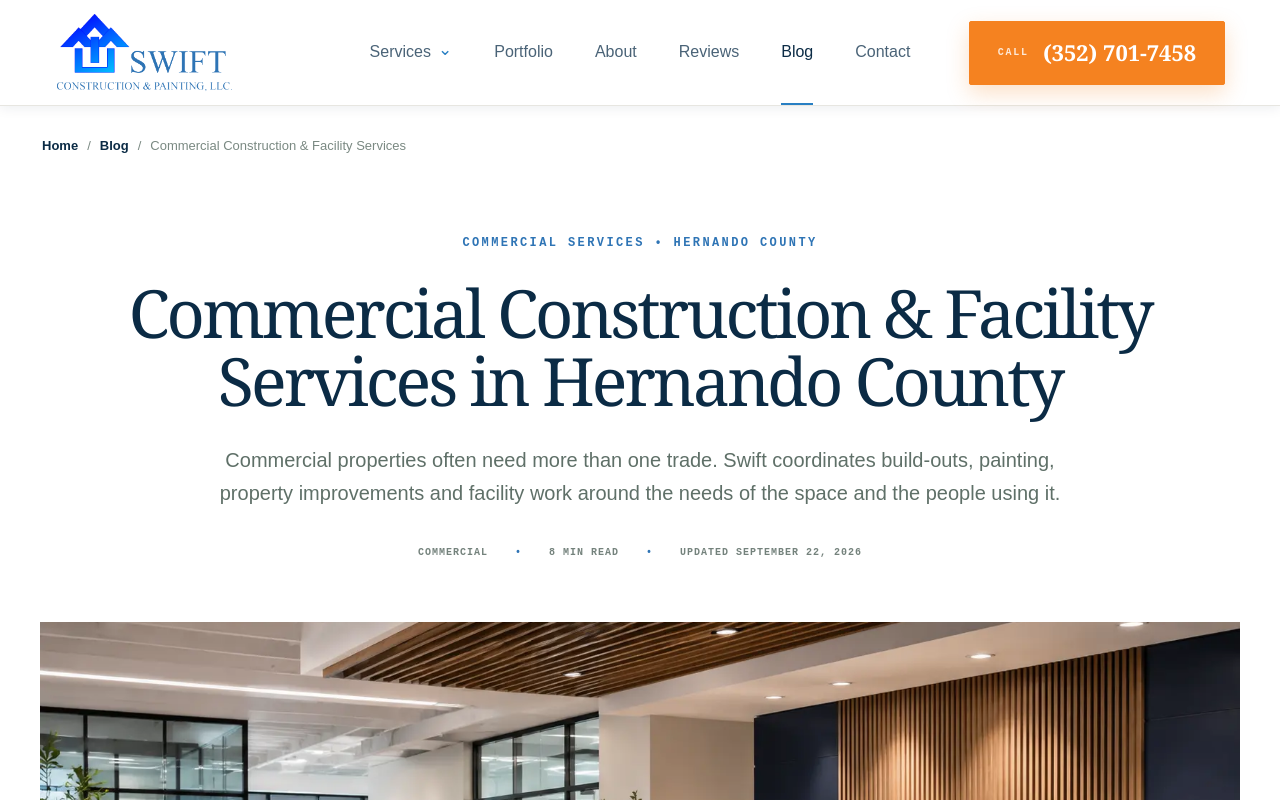
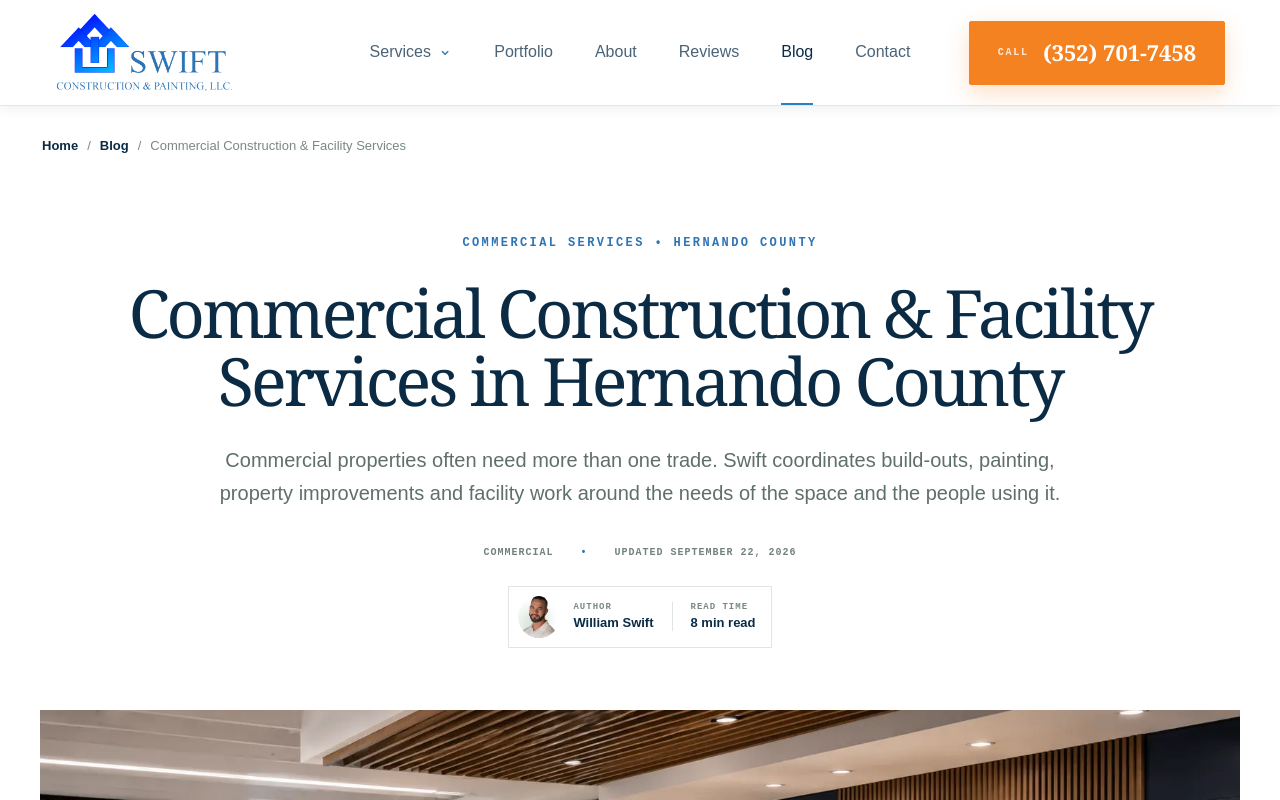
Before and after one commit to stylus1274/swift, a Next.js app: page /blog/commercial-construction-facility-services-hernando-county in a window 1280 px wide. Shown: the top 800 px of the page. Built offline with nearby package versions, Linux system fonts and the light colour scheme.

Commit message:
Add William Swift author byline to commercial-construction-facility-services-hernando-county

```diff
--- a/app/blog/commercial-construction-facility-services-hernando-county/page.tsx
+++ b/app/blog/commercial-construction-facility-services-hernando-county/page.tsx
@@ -10,7 +10,12 @@ const faqSchema={"@context":"https://schema.org","@type":"FAQPage",mainEntity:fa
 
 export default function Page(){return <main className="blog-page article-page"><SiteHeader active="blog"/>
 <nav className="article-breadcrumb" aria-label="Breadcrumb"><a href="/">Home</a><span>/</span><a href="/blog">Blog</a><span>/</span><span>Commercial Construction & Facility Services</span></nav>
-<header className="article-header"><p className="eyebrow">COMMERCIAL SERVICES • HERNANDO COUNTY</p><h1>Commercial Construction & Facility Services in Hernando County</h1><p className="article-deck">Commercial properties often need more than one trade. Swift coordinates build-outs, painting, property improvements and facility work around the needs of the space and the people using it.</p><div className="article-meta"><span>COMMERCIAL</span><span>8 MIN READ</span><span>UPDATED SEPTEMBER 22, 2026</span></div></header>
+<header className="article-header"><p className="eyebrow">COMMERCIAL SERVICES • HERNANDO COUNTY</p><h1>Commercial Construction & Facility Services in Hernando County</h1><p className="article-deck">Commercial properties often need more than one trade. Swift coordinates build-outs, painting, property improvements and facility work around the needs of the space and the people using it.</p><div className="article-meta"><span>COMMERCIAL</span><span>UPDATED SEPTEMBER 22, 2026</span></div>
+      <div className="article-byline">
+        <img className="article-author-avatar" src="/assets/william-swift.jpg" alt="William Swift" />
+        <div className="article-author-copy"><span>Author</span><strong>William Swift</strong></div>
+        <div className="article-read-time"><span>Read Time</span><strong>8 min read</strong></div>
+      </div></header>
 <figure className="article-hero-image"><img src="/assets/commercial-office-reception.webp" alt="Finished modern office reception and commercial interior renovation"/><figcaption>Commercial improvement work should begin with the property, operating needs and a clearly defined scope.</figcaption></figure>
 <div className="article-shell"><aside className="article-sidebar"><div className="article-contents"><p>Article Contents</p><a href="#quick-answer">Quick Answer</a><a href="#services">Services</a><a href="#coordination">One Project Plan</a><a href="#operations">Working Around Operations</a><a href="#process">Process</a><a href="#faqs">FAQs</a></div><div className="article-sidebar-cta"><p>Commercial Property?</p><h2>Start With a Property Walkthrough.</h2><a className="button blog-primary" href="/contact">Request an Estimate</a></div></aside>
 <article className="article-body">
```
